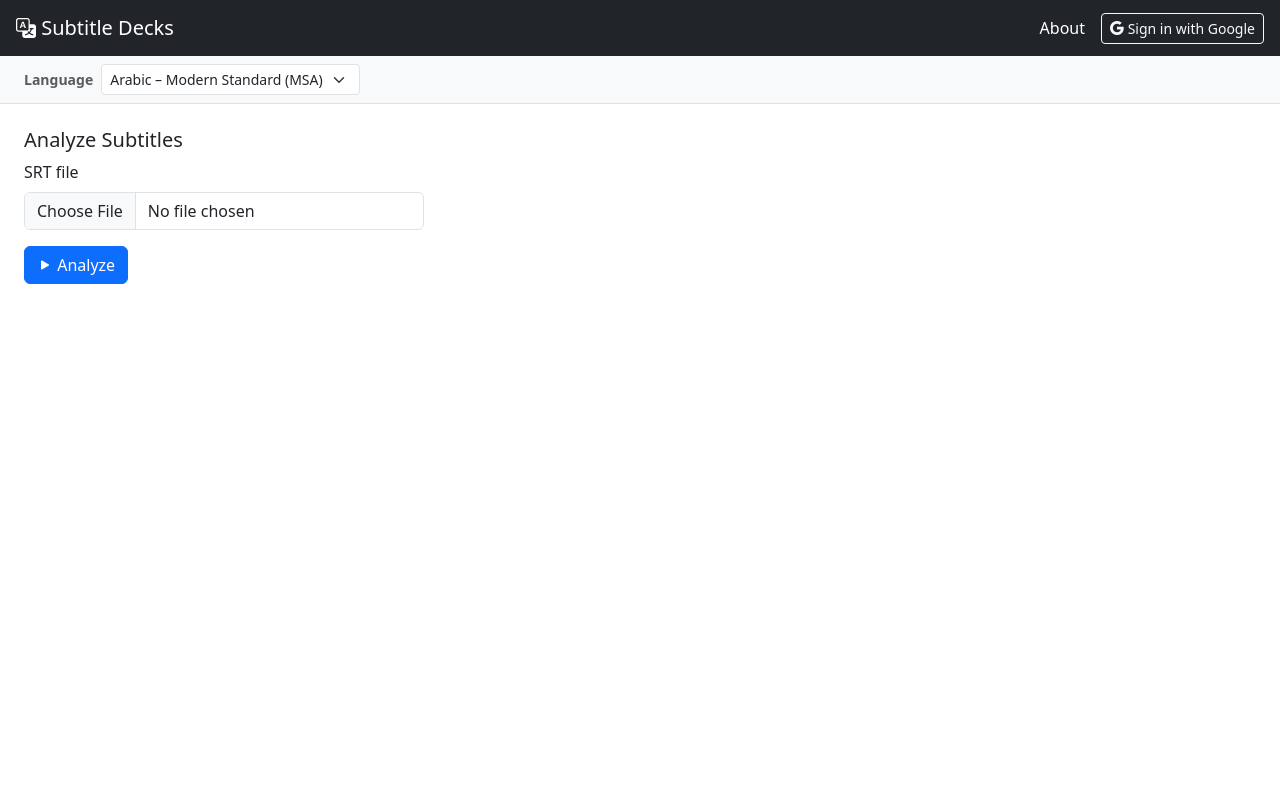
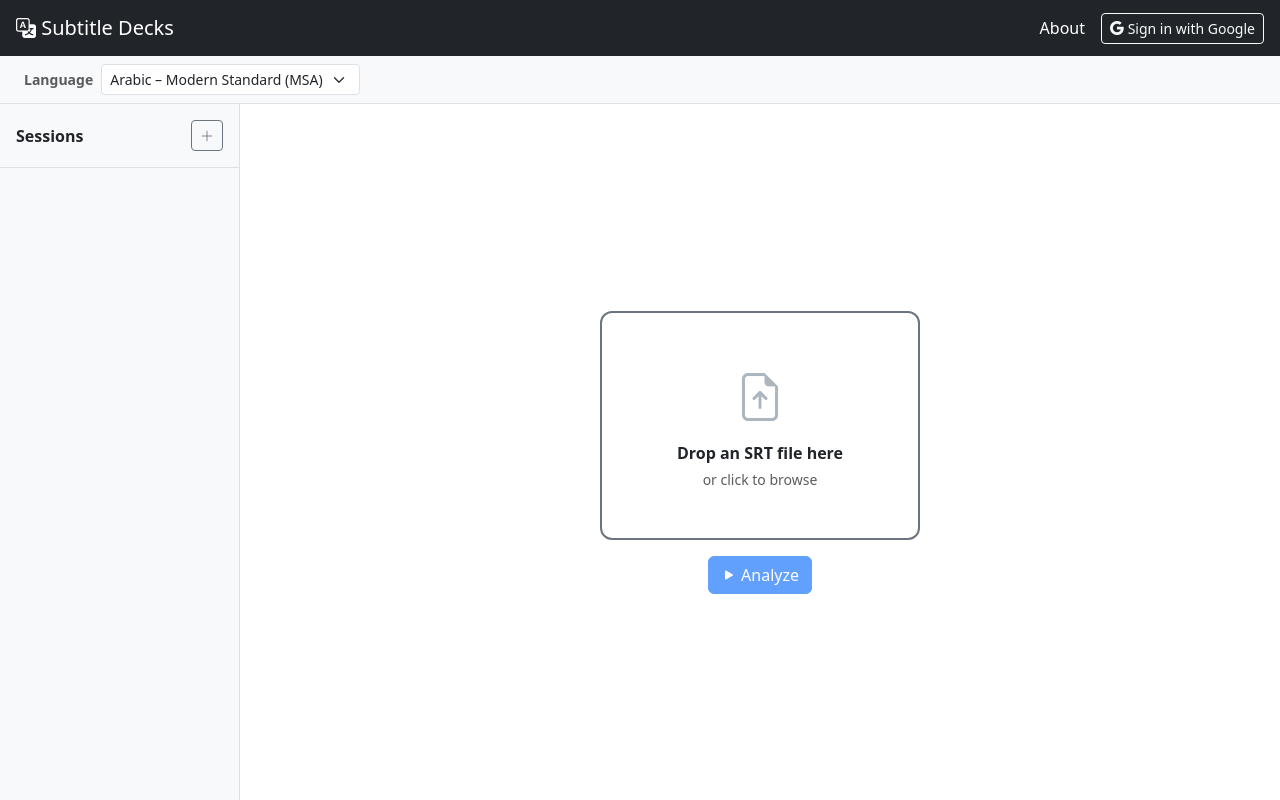
Before and after one commit to buffman23/subtitle_decks, a FastAPI app: page / in a window 1280 px wide. Run offline with FastAPI, Linux system fonts and the light colour scheme.

Commit message:
Replace file input with centered drag-and-drop upload zone; sidebar always visible
- Upload section now fills the panel and centers a drop zone widget
- Drop zone supports click-to-browse and drag-and-drop; Analyze button
  enables only after a file is selected
- Sidebar renders for all users (guests see an empty session list)
- Upload/results panels toggle: results hide upload, new-session/delete/
  language-change restore upload view

Co-Authored-By: Claude Sonnet 4.6 <noreply@anthropic.com>

```diff
--- a/webapp/app/static/css/style.css
+++ b/webapp/app/static/css/style.css
@@ -48,6 +48,30 @@
 /* Spinner overlay */
 #analyze-spinner {
   vertical-align: middle;
+}
+
+/* Drag-and-drop upload zone */
+.drop-zone {
+  border: 2px solid #6c757d;
+  border-radius: 12px;
+  padding: 3rem 4rem;
+  cursor: pointer;
+  transition: border-color 0.15s, background 0.15s;
+  min-width: 320px;
+}
+.drop-zone:hover,
+.drop-zone.drag-over {
+  border-color: #0d6efd;
+  background: #f0f4ff;
+}
+.drop-zone-icon {
+  font-size: 3rem;
+  color: #adb5bd;
+  transition: color 0.15s;
+}
+.drop-zone:hover .drop-zone-icon,
+.drop-zone.drag-over .drop-zone-icon {
+  color: #0d6efd;
 }
 
 /* Results table + subtitle panels row */
--- a/webapp/app/templates/index.html
+++ b/webapp/app/templates/index.html
@@ -17,7 +17,6 @@
   <div class="d-flex flex-grow-1 overflow-hidden">
 
     <!-- Session Sidebar -->
-    {% if user %}
     <div id="sidebar" class="bg-light border-end d-flex flex-column" style="width:240px;min-width:200px;overflow-y:auto;">
       <div class="p-3 border-bottom d-flex justify-content-between align-items-center">
         <strong>Sessions</strong>
@@ -26,24 +25,27 @@
         </button>
       </div>
       <div id="session-list" class="flex-grow-1 overflow-y-auto p-2">
+        {% if user %}
         <div class="text-muted small text-center mt-3">Loading…</div>
+        {% endif %}
       </div>
     </div>
-    {% endif %}
 
     <!-- Main area -->
     <div id="main-content" class="flex-grow-1 overflow-hidden p-4 d-flex flex-column">
 
       <!-- Upload form -->
-      <div id="upload-section" class="flex-shrink-0">
-        <h5>Analyze Subtitles</h5>
-        <form id="analyze-form" class="row g-3">
-          <div class="col-md-4">
-            <label class="form-label">SRT file</label>
-            <input type="file" class="form-control" name="file" id="srt-file" accept=".srt" required>
+      <div id="upload-section" class="flex-grow-1 d-flex align-items-center justify-content-center">
+        <form id="analyze-form" class="text-center">
+          <div id="drop-zone" class="drop-zone">
+            <i class="bi bi-file-earmark-arrow-up drop-zone-icon"></i>
+            <div class="mt-2 fw-semibold">Drop an SRT file here</div>
+            <div class="text-muted small mt-1">or click to browse</div>
+            <div id="drop-zone-filename" class="mt-2 text-primary small d-none"></div>
           </div>
-          <div class="col-12">
-            <button type="submit" class="btn btn-primary" id="btn-analyze">
+          <input type="file" id="srt-file" name="file" accept=".srt" class="d-none">
+          <div class="mt-3">
+            <button type="submit" class="btn btn-primary" id="btn-analyze" disabled>
               <i class="bi bi-play-fill"></i> Analyze
             </button>
             <span id="analyze-spinner" class="ms-2 d-none">
--- a/webapp/src/features/sessions.ts
+++ b/webapp/src/features/sessions.ts
@@ -1,6 +1,7 @@
 import { state } from '../state';
 import { flash } from '../ui/flash';
 import { renderResults } from '../ui/virtualScroll';
+import { resetUpload } from './analyze';
 
 let _onAnalysisComplete: (() => void) | null = null;
 
@@ -125,6 +126,7 @@ async function deleteSession(id: number): Promise<void> {
     if (state.activeSessionId === id) {
       state.activeSessionId = null;
       document.getElementById('results-section')?.classList.add('d-none');
+      document.getElementById('upload-section')?.classList.remove('d-none');
     }
     loadSessions();
   } else {
@@ -137,7 +139,8 @@ export function initSessions(): void {
     state.activeSessionId = null;
     state.allResults = [];
     document.getElementById('results-section')?.classList.add('d-none');
-    (document.getElementById('srt-file') as HTMLInputElement).value = '';
+    document.getElementById('upload-section')?.classList.remove('d-none');
+    resetUpload();
     loadSessions();
   });
 
--- a/webapp/src/main.ts
+++ b/webapp/src/main.ts
@@ -24,6 +24,7 @@ if (languageSelect) {
     state.activeSessionId = null;
     state.allResults = [];
     document.getElementById('results-section')?.classList.add('d-none');
+    document.getElementById('upload-section')?.classList.remove('d-none');
     if (IS_LOGGED_IN) loadSessions();
   });
 }
--- a/webapp/src/ui/virtualScroll.ts
+++ b/webapp/src/ui/virtualScroll.ts
@@ -155,6 +155,7 @@ export function renderResults(results: WordFrequency[], totalTokens: number): vo
   const toggleBtn = document.getElementById('btn-toggle-ignored');
   if (toggleBtn) toggleBtn.innerHTML = '<i class="bi bi-eye-slash"></i> Show ignored';
 
+  document.getElementById('upload-section')?.classList.add('d-none');
   document.getElementById('results-section')?.classList.remove('d-none');
 
   const wrapper = document.querySelector('.results-table-wrapper');
```
Also changed, not shown: webapp/src/features/analyze.ts (+53 -6 lines).
